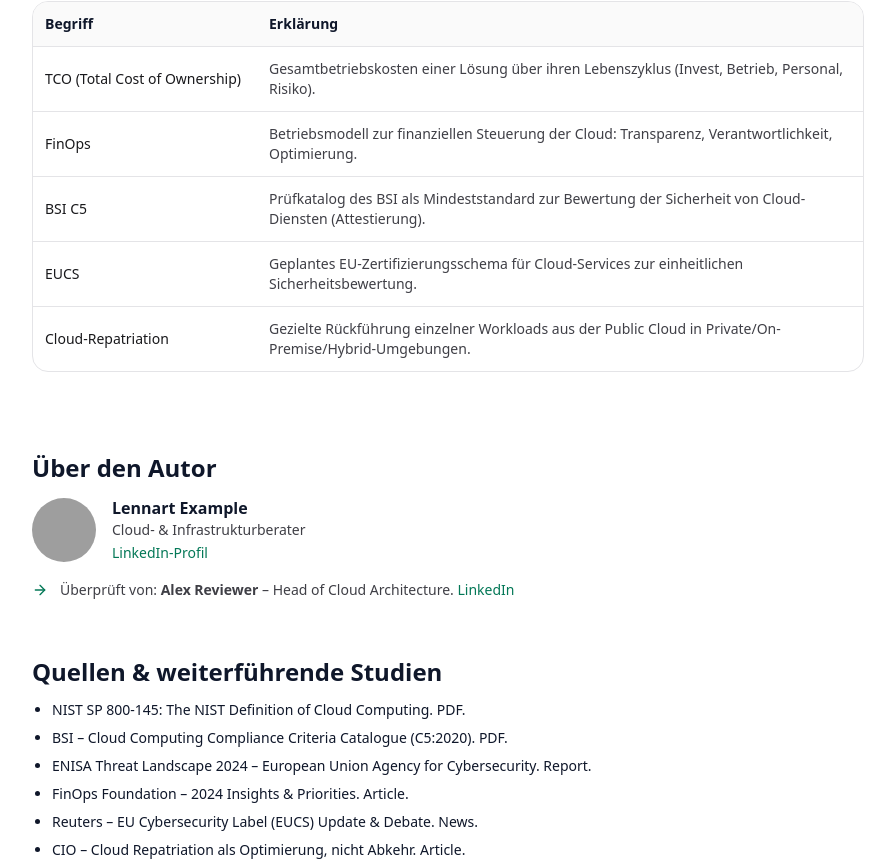
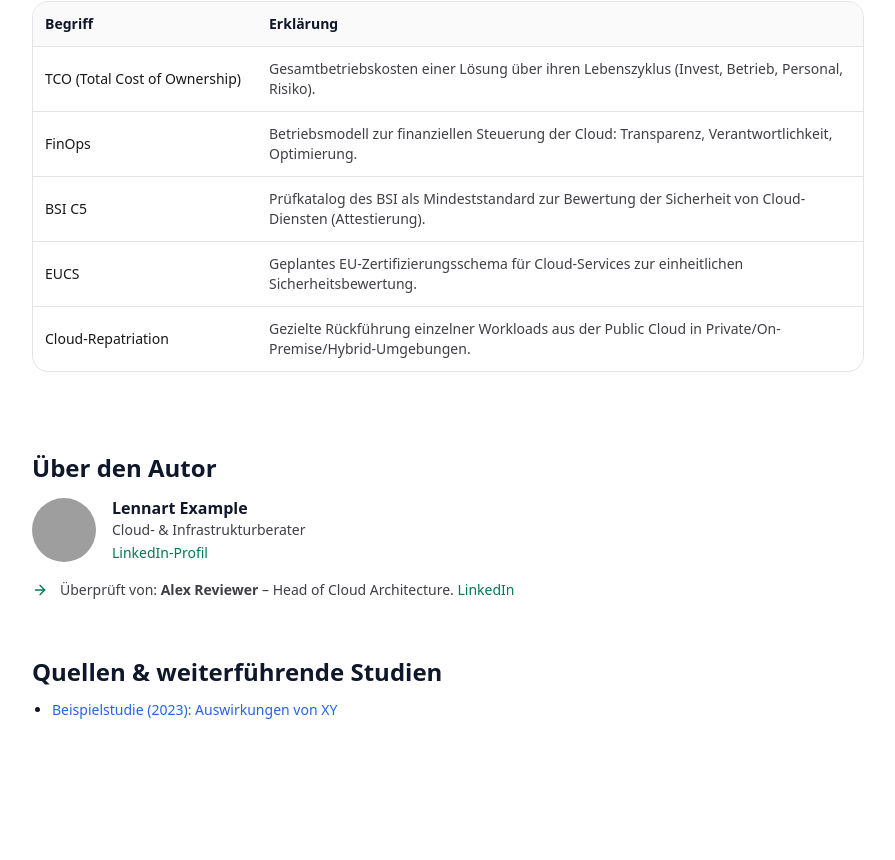
Before and after one commit to lennartnm/findbar_website, a Next.js app: page /beispiele/cloud in a window 1280 px wide. Shown: the part 7221-8081 px from the top of the page, without its empty margins (192-1087 px from the left). After the commit the page ends 7941 px from the top, so only its background shows below. Built offline with nearby package versions, Linux system fonts and the light colour scheme; grey boxes are pictures that could not be loaded.

Commit message:
Update page.tsx

```diff
--- a/src/app/beispiele/cloud/page.tsx
+++ b/src/app/beispiele/cloud/page.tsx
@@ -1030,79 +1030,21 @@ export default function Page() {
 
     {/* Quellenverzeichnis */}
 <section className="mt-14">
-        <h2 className="text-2xl font-bold mb-3">
-          Quellen &amp; weiterführende Studien
-        </h2>
+  <h2 className="text-2xl font-bold mb-3">Quellen &amp; weiterführende Studien</h2>
   <ul className="list-disc ml-5 space-y-2 text-sm">
     <li>
-            NIST SP 800-145: The NIST Definition of Cloud Computing.{" "}
       <a
-              href="https://nvlpubs.nist.gov/nistpubs/legacy/sp/nistspecialpublication800-145.pdf"
+        href="https://example.com/studie"
         target="_blank"
         rel="noopener noreferrer"
+        className="text-blue-600 hover:underline"
       >
-              PDF
+        Beispielstudie (2023): Auswirkungen von XY
       </a>
-            .
-          </li>
-          <li>
-            BSI – Cloud Computing Compliance Criteria Catalogue (C5:2020).{" "}
-            <a
-              href="https://www.bsi.bund.de/SharedDocs/Downloads/EN/BSI/CloudComputing/ComplianceControlsCatalogue/2020/C5_2020.pdf"
-              target="_blank"
-              rel="noopener noreferrer"
-            >
-              PDF
-            </a>
-            .
-          </li>
-          <li>
-            ENISA Threat Landscape 2024 – European Union Agency for
-            Cybersecurity.{" "}
-            <a
-              href="https://www.enisa.europa.eu/publications/enisa-threat-landscape-2024"
-              target="_blank"
-              rel="noopener noreferrer"
-            >
-              Report
-            </a>
-            .
-          </li>
-          <li>
-            FinOps Foundation – 2024 Insights &amp; Priorities.{" "}
-            <a
-              href="https://www.finops.org/insights/key-priorities-shift-in-2024/"
-              target="_blank"
-              rel="noopener noreferrer"
-            >
-              Article
-            </a>
-            .
-          </li>
-          <li>
-            Reuters – EU Cybersecurity Label (EUCS) Update &amp; Debate.{" "}
-            <a
-              href="https://www.reuters.com/technology/cybersecurity/industry-groups-urge-quick-adoption-eu-cybersecurity-label-that-favours-big-tech-2025-02-28/"
-              target="_blank"
-              rel="noopener noreferrer"
-            >
-              News
-            </a>
-            .
-          </li>
-          <li>
-            CIO – Cloud Repatriation als Optimierung, nicht Abkehr.{" "}
-            <a
-              href="https://www.cio.com/article/2520890/the-great-repatriation-it-leaders-reset-cloud-strategies-to-optimize-value.html"
-              target="_blank"
-              rel="noopener noreferrer"
-            >
-              Article
-            </a>
-            .
     </li>
   </ul>
 </section>
+
     </article>
   );
 }
```
Lines whose indentation alone changed are shown as unchanged.
